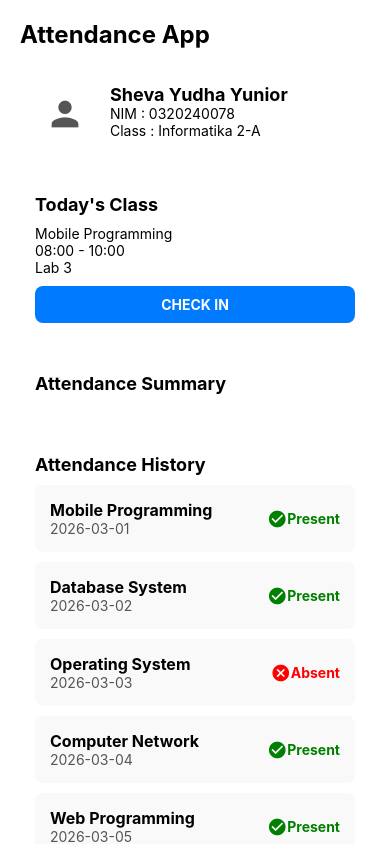
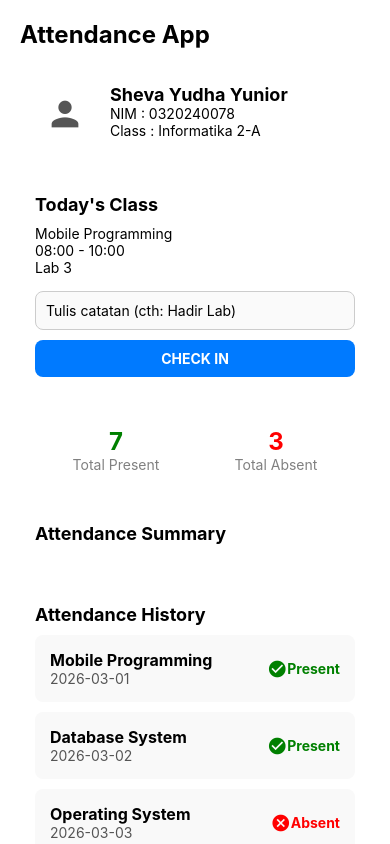
Before and after one commit to ShevaYudhaa/AttendanceApp, a React Native app: screen / in a window 390 px wide. Built offline with nearby package versions, Linux system fonts and the light colour scheme.

Commit message:
Tugas Hooks 3

```diff
--- a/pages/Home.js
+++ b/pages/Home.js
@@ -1,6 +1,6 @@
-import { View , Text , SafeAreaView , StyleSheet, TouchableOpacity , ScrollView , FlatList, Alert } from 'react-native';
+import { View , Text , SafeAreaView , StyleSheet, TouchableOpacity , ScrollView , FlatList, Alert, TextInput } from 'react-native';
 import { MaterialIcons } from '@expo/vector-icons';
-import React, { useState, useEffect } from 'react';
+import React, { useState, useEffect, useMemo, useRef  } from 'react';
 
 // Data Awal
 const initialHistory = [
@@ -20,9 +20,16 @@
     const [historyData, setHistoryData] = useState(initialHistory);
     const [isCheckedIn, setIsCheckedIn] = useState(false);
     const [currentTime, setCurrentTime] = useState('Memuat Jam...');
-    const [totalClass, setTotalClass] = useState(0);
-    const [presentCount, setPresentCount] = useState(0);
-    const [absentCount, setAbsentCount] = useState(0);
+    const [note, setNote] = useState('');
+    const noteInputRef = useRef(null);
+
+    const attendanceStats = useMemo(() => {
+        console.log("Menghitung ulang statistik kehadiran...");
+        const presentCount = historyData.filter(item => item.status === 'Present').length;
+        const absentCount = historyData.filter(item => item.status === 'Absent').length;
+
+        return { totalPresent: presentCount, totalAbsent: absentCount };
+    }, [historyData]);
 
     useEffect(() => {
         const timer = setInterval(() => {
@@ -39,12 +46,19 @@
             return;
         }
 
+        if (note.trim() === '') {
+            Alert.alert('Perhatian !', 'Silakan tambahkan catatan sebelum check-in.');
+            noteInputRef.current?.focus();
+            return;
+        }
+
         const newAttendance = {
             id: Date.now().toString(),
             course: 'Mobile Programming',
             date: new Date().toLocaleDateString('id-ID'),
             status: 'Present',
         };
+
         setHistoryData([newAttendance, ...historyData]);
         setIsCheckedIn(true);
         Alert.alert('Sukses', `Berhasil Check-in pada pukul ${currentTime}!`);
@@ -96,6 +110,16 @@
                         <Text>08:00 - 10:00</Text>
                         <Text>Lab 3</Text>
 
+                        {!isCheckedIn && (
+                            <TextInput
+                                ref={noteInputRef}
+                                style={styles.inputCatatan}
+                                placeholder="Tulis catatan (cth: Hadir Lab)"
+                                value={note}
+                                onChangeText={setNote}
+                            />
+                        )}
+
                         <TouchableOpacity
                             style={[styles.button, isCheckedIn ? styles.buttonDisabled : styles.buttonActive]}
                             onPress={handleCheckIn}
@@ -106,6 +130,17 @@
                                 {isCheckedIn ? 'CHECKED IN' : 'CHECK IN'}
                             </Text>
                         </TouchableOpacity>
+                </View>
+
+                <View style={styles.statsCard}>
+                    <View style={styles.statBox}>
+                        <Text style={styles.statNumber}>{attendanceStats.totalPresent}</Text>
+                        <Text style={styles.statLabel}>Total Present</Text>
+                    </View>
+                    <View style={styles.statBox}>
+                        <Text style={[styles.statNumber, { color: 'red' }]  }>{attendanceStats.totalAbsent}</Text>
+                        <Text style={styles.statLabel}>Total Absent</Text>
+                    </View>
                 </View>
 
                 <View style={styles.classcard}>
@@ -233,4 +268,32 @@
     buttonDisabled: {
         backgroundColor: '#d5e0f3',
     },
+    inputCatatan: {
+        borderWidth: 1,
+        borderColor: '#ccc',
+        borderRadius: 8,
+        padding: 10,
+        marginTop: 15,
+        backgroundColor: '#fafafa',
+    },
+    statsCard: {
+        flexDirection: 'row',
+        justifyContent: 'space-around',
+        backgroundColor: "white",
+        padding: 15,
+        borderRadius: 10,
+        marginBottom: 20,
+    },
+    statBox: {
+        alignItems: 'center',
+    },
+    statNumber: {
+        fontSize: 24,
+        fontWeight: 'bold',
+        color: 'green',
+    },
+    statLabel: {
+        fontSize: 14,
+        color: 'gray',
+    },
 });
```
